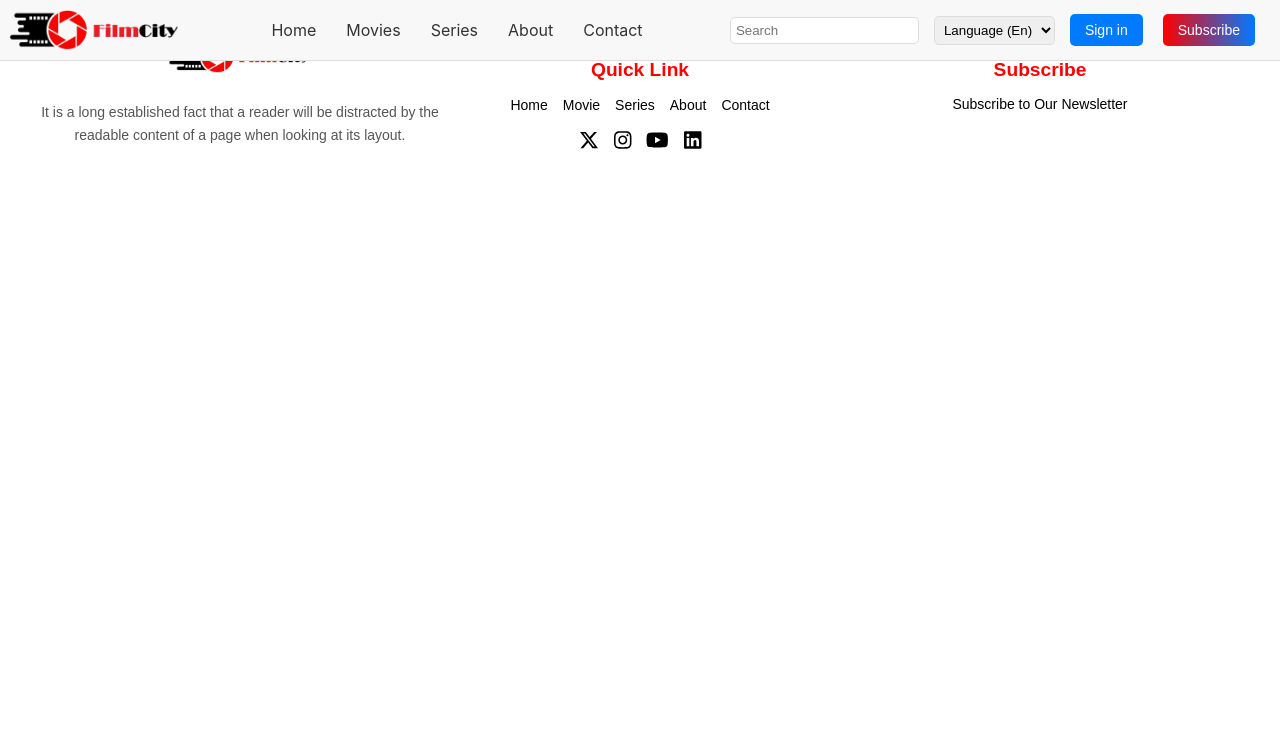
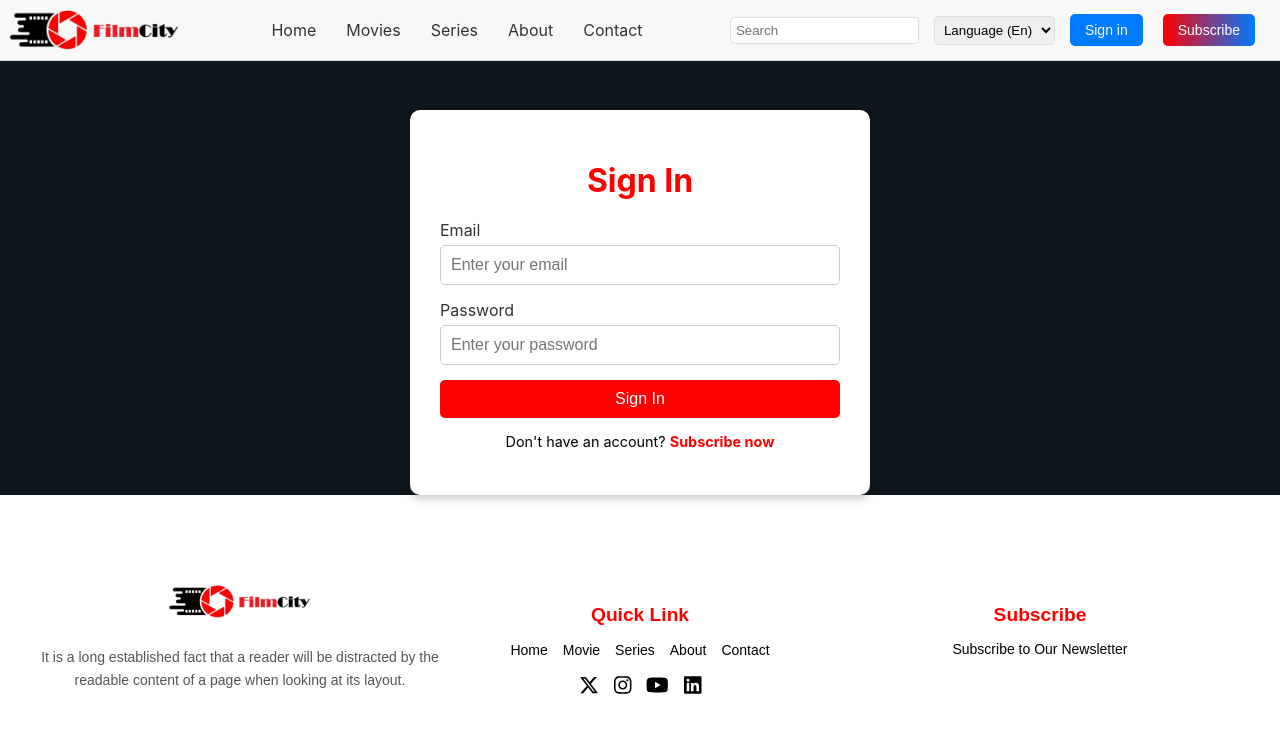
Before and after one commit to CodeAvecSara/MovieApp, a React (Create React App) app: page /signin in a window 1280 px wide. Shown: the top 732 px of the page. Built offline with nearby package versions, Linux system fonts and the light colour scheme.

Commit message:
added signin subscribe page

```diff
--- a/src/App.js
+++ b/src/App.js
@@ -9,6 +9,8 @@ import Contact from "./pages/Contact";
 import SignUp from './pages/SignUp'; // Assurez-vous que le chemin est correct
 import Movies from "./pages/Movies";
 import Series from "./pages/Series";
+import Subscribe from "./pages/Subscribe"
+import SignIn from "./pages/SignIn";
 
 const App = () => {
   return (
@@ -21,7 +23,9 @@ const App = () => {
         <Route path="/series" element={<Series />} />
         <Route path="/about" element={<About />} />
         <Route path="/contact" element={<Contact />} />
+        <Route path="/signin" element={<SignIn />} />
         <Route path="/signup" element={<SignUp />} />
+        <Route path="/subscribe" element={<Subscribe />} />
 
       </Routes>
       <Footer/>
--- a/src/components/layout/header/header.js
+++ b/src/components/layout/header/header.js
@@ -41,7 +41,12 @@ const Header = () => {
           <option value="fr">French (Fr)</option>
           <option value="es">Spanish (Es)</option>
         </select>
-        <button className="btn sign-in">Sign in</button>
+        <button
+        className="btn sign-in"
+        onClick={() => (window.location.href = "/SignIn")}
+        >
+          Sign in</button>
+
         <button
           className="btn subscribe"
           onClick={() => (window.location.href = "/SignUp")}
--- /dev/null
+++ b/src/pages/SignIn.css
@@ -0,0 +1,82 @@
+.bodySignIn{
+
+    background-color: #0E161D;
+}
+
+/* Conteneur principal */
+.signin-form-container {
+    background-color: white; /* Fond blanc */
+    padding: 30px;
+    max-width: 400px;
+    margin: 50px auto;
+    border-radius: 10px;
+    box-shadow: 0 4px 8px rgba(0, 0, 0, 0.2);
+}
+
+/* Titre du formulaire */
+.form-title {
+    color: red;
+    font-size: 2rem;
+    text-align: center;
+    margin-bottom: 20px;
+}
+
+/* Groupes du formulaire */
+.form-group {
+    margin-bottom: 15px;
+    display: flex;
+    flex-direction: column;
+}
+
+.form-group label {
+    font-size: 1rem;
+    margin-bottom: 5px;
+    color: #333;
+}
+
+.form-group input {
+    padding: 10px;
+    font-size: 1rem;
+    border: 1px solid #ccc;
+    border-radius: 5px;
+    outline: none;
+}
+
+.form-group input:focus {
+    border-color: red;
+    box-shadow: 0 0 5px rgba(255, 0, 0, 0.5);
+}
+
+/* Bouton de soumission */
+.signin-btn {
+    width: 100%;
+    padding: 10px;
+    font-size: 1rem;
+    background-color: red;
+    color: white;
+    border: none;
+    border-radius: 5px;
+    cursor: pointer;
+    transition: background-color 0.3s;
+}
+
+.signin-btn:hover {
+    background-color: darkred;
+}
+
+/* Lien vers la page d'inscription */
+.signup-link {
+    text-align: center;
+    margin-top: 15px;
+    font-size: 0.9rem;
+}
+
+.signup-link a {
+    color: red;
+    text-decoration: none;
+    font-weight: bold;
+}
+
+.signup-link a:hover {
+    text-decoration: underline;
+}
--- /dev/null
+++ b/src/pages/SignIn.js
@@ -0,0 +1,30 @@
+import React from "react";
+import "./SignIn.css"; // Import du CSS
+
+const SignIn = () => {
+    return (
+        <main class="bodySignIn">
+        <div className="signin-form-container">
+            <h1 className="form-title">Sign In </h1>
+            <form className="signin-form">
+                <div className="form-group">
+                    <label htmlFor="email">Email</label>
+                    <input type="email" id="email" placeholder="Enter your email" />
+                </div>
+
+                <div className="form-group">
+                    <label htmlFor="password">Password</label>
+                    <input type="password" id="password" placeholder="Enter your password" />
+                </div>
+
+                <button type="submit" className="signin-btn">Sign In</button>
+            </form>
+            <p className="signup-link">
+                Don't have an account? <a href="/subscribe">Subscribe now</a>
+            </p>
+        </div>
+        </main>
+    );
+};
+
+export default SignIn;
--- a/src/pages/SignUp.js
+++ b/src/pages/SignUp.js
@@ -1,81 +1,50 @@
 import React, { useState } from "react";
+import { useNavigate } from "react-router-dom";
 import "./SignUp.css";
 
 const SignUp = () => {
     const [showTable, setShowTable] = useState(false);
+    const navigate = useNavigate();
 
     const toggleTable = () => {
         setShowTable(!showTable);
     };
 
-    // Subscription packages (excluding "Free" for cards)
+    const handleSubscribeClick = () => {
+        navigate("/subscribe");
+    };
+
     const packages = [
-        {
-            name: "VIP Mobile",
-            price: "27.99DH",
-            buttonText: "Subscribe",
-            description: "Exclusive mobile access to top content at an affordable price.",
-        },
-        {
-            name: "VIP",
-            price: "48.99DH",
-            buttonText: "Subscribe",
-            description: "Enjoy ad-free streaming, big-screen compatibility, and premium content.",
-        },
-        {
-            name: "VIP | BigTime",
-            price: "87.99DH",
-            buttonText: "Subscribe",
-            description: "Access exclusive concerts, events, and all VIP benefits.",
-        },
-        {
-            name: "VIP | Sports",
-            price: "97.99DH",
-            buttonText: "Subscribe",
-            description: "Enjoy the biggest sports events live, with full VIP perks.",
-        },
-        {
-            name: "Ultimate",
-            price: "135.99DH",
-            buttonText: "Subscribe",
-            description: "The complete entertainment package with all features included.",
-        },
+        { name: "VIP Mobile", price: "27.99DH", buttonText: "Subscribe", description: "Exclusive mobile access to top content at an affordable price." },
+        { name: "VIP", price: "48.99DH", buttonText: "Subscribe", description: "Enjoy ad-free streaming, big-screen compatibility, and premium content." },
+        { name: "VIP | BigTime", price: "87.99DH", buttonText: "Subscribe", description: "Access exclusive concerts, events, and all VIP benefits." },
+        { name: "VIP | Sports", price: "97.99DH", buttonText: "Subscribe", description: "Enjoy the biggest sports events live, with full VIP perks." },
+        { name: "Ultimate", price: "135.99DH", buttonText: "Subscribe", description: "The complete entertainment package with all features included." },
     ];
 
-    // Features list
     const features = [
-        "Ad-free",
-        "Watch on big screen",
-        "Arabic & non-Arabic content",
-        "Original & premium content",
-        "Arabic kids content",
-        "Access to the biggest local and international live sports",
-        "Live concerts and events",
-        "Live channels",
-        "Shahid digital channels",
+        "Ad-free", "Watch on big screen", "Arabic & non-Arabic content", "Original & premium content",
+        "Arabic kids content", "Access to live sports", "Live concerts and events",
+        "Live channels", "Shahid digital channels"
     ];
 
-    // Feature availability for each package
     const featureAvailability = [
-        ["-", "✔", "✔", "✔", "✔", "✔"], // Ad-free
-        ["-", "✔", "✔", "✔", "✔", "✔"], // Watch on big screen
-        ["-", "✔", "✔", "✔", "✔", "✔"], // Arabic & non-Arabic content
-        ["-", "-", "✔", "✔", "✔", "✔"], // Original & premium content
-        ["-", "-", "✔", "-", "✔", "✔"], // Arabic kids content
-        ["-", "-", "-", "-", "✔", "✔"], // Access to live sports
-        ["-", "-", "-", "✔", "-", "✔"], // Live concerts and events
-        ["-", "-", "-", "-", "-", "✔"], // Live channels
-        ["✔", "✔", "✔", "✔", "✔", "✔"], // Shahid digital channels
+        ["-", "✔", "✔", "✔", "✔", "✔"],
+        ["-", "✔", "✔", "✔", "✔", "✔"],
+        ["-", "✔", "✔", "✔", "✔", "✔"],
+        ["-", "-", "✔", "✔", "✔", "✔"],
+        ["-", "-", "✔", "-", "✔", "✔"],
+        ["-", "-", "-", "-", "✔", "✔"],
+        ["-", "-", "-", "✔", "-", "✔"],
+        ["-", "-", "-", "-", "-", "✔"],
+        ["✔", "✔", "✔", "✔", "✔", "✔"],
     ];
 
     return (
         <main className="signup-main">
             <div className="signup-header">
                 <h1>Unlock more with your Filmcity subscription!</h1>
-                <p>
-                    Filmcity Originals, exclusive series, blockbuster premieres, and live TV excitement –
-                    your ultimate entertainment hub and much more.
-                </p>
+                <p>Filmcity Originals, exclusive series, blockbuster premieres, and live TV excitement – your ultimate entertainment hub and much more.</p>
             </div>
             <div className="signup-packages">
                 {packages.map((pkg, index) => (
@@ -83,7 +52,12 @@ const SignUp = () => {
                         <h4>{pkg.name}</h4>
                         <p className="package-price">{pkg.price}/month</p>
                         <p className="package-description">{pkg.description}</p>
-                        <button className="subscribe-button">{pkg.buttonText}</button>
+                        <button
+                            className="subscribe-button"
+                            onClick={handleSubscribeClick}
+                        >
+                            {pkg.buttonText}
+                        </button>
                     </div>
                 ))}
             </div>
--- /dev/null
+++ b/src/pages/Subscribe.css
@@ -0,0 +1,65 @@
+.body{
+    background-color: #0E161D; /* Couleur de fond */
+
+}
+/* Conteneur principal */
+.subscribe-form-container {
+    background-color: white; /* Fond blanc */
+    padding: 30px;
+    max-width: 400px;
+    margin: 50px auto;
+    border-radius: 10px;
+    box-shadow: 0 4px 8px rgba(0, 0, 0, 0.2);
+
+}
+
+/* Titre du formulaire */
+.form-title {
+    color: red;
+    font-size: 2rem;
+    text-align: center;
+    margin-bottom: 20px;
+}
+
+/* Groupes du formulaire */
+.form-group {
+    margin-bottom: 15px;
+    display: flex;
+    flex-direction: column;
+}
+
+.form-group label {
+    font-size: 1rem;
+    margin-bottom: 5px;
+    color: #333;
+}
+
+.form-group input {
+    padding: 10px;
+    font-size: 1rem;
+    border: 1px solid #ccc;
+    border-radius: 5px;
+    outline: none;
+}
+
+.form-group input:focus {
+    border-color: red;
+    box-shadow: 0 0 5px rgba(255, 0, 0, 0.5);
+}
+
+/* Bouton de soumission */
+.subscribe-btn {
+    width: 100%;
+    padding: 10px;
+    font-size: 1rem;
+    background-color: red;
+    color: white;
+    border: none;
+    border-radius: 5px;
+    cursor: pointer;
+    transition: background-color 0.3s;
+}
+
+.subscribe-btn:hover {
+    background-color: darkred;
+}
--- /dev/null
+++ b/src/pages/Subscribe.js
@@ -0,0 +1,32 @@
+import React from "react";
+import "./Subscribe.css"; // Import du CSS
+
+const Subscribe = () => {
+    return (
+        <main class="body">
+        <div className="subscribe-form-container">
+            <h1 className="form-title">Subscribe </h1>
+            <form className="subscribe-form">
+                <div className="form-group">
+                    <label htmlFor="name">Full Name</label>
+                    <input type="text" id="name" placeholder="Enter your full name" />
+                </div>
+
+                <div className="form-group">
+                    <label htmlFor="email">Email</label>
+                    <input type="email" id="email" placeholder="Enter your email" />
+                </div>
+
+                <div className="form-group">
+                    <label htmlFor="password">Password</label>
+                    <input type="password" id="password" placeholder="Create a password" />
+                </div>
+
+                <button type="submit" className="subscribe-btn">Subscribe</button>
+            </form>
+        </div>
+        </main>
+    );
+};
+
+export default Subscribe;
```
